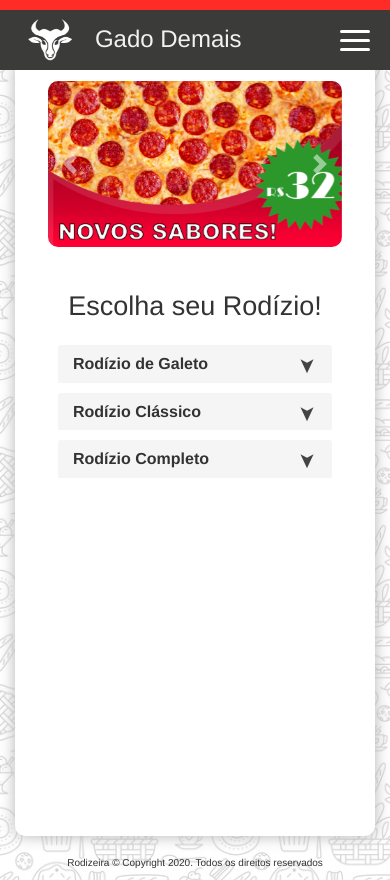
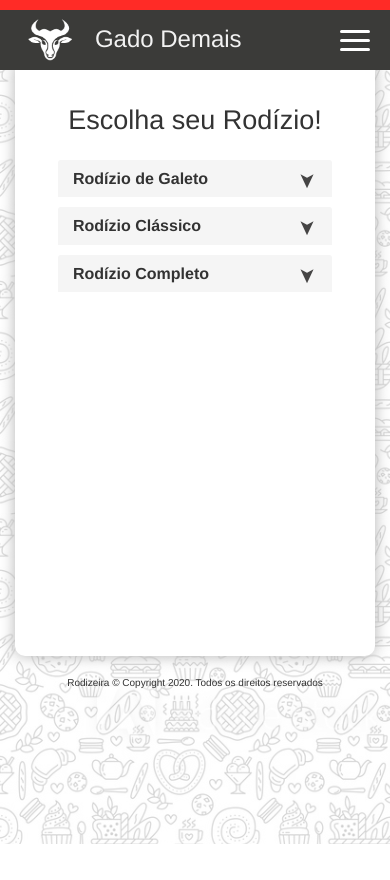
Before and after one commit to eduardassilva/tcc-rodizeira-cliente, a PHP site: page / in a window 390 px wide. After the commit the page ends 844 px from the top, so only its background shows below. Run offline with PHP 8.4, Linux system fonts and the light colour scheme.

Commit message:
Add files via upload

```diff
--- a/srcClient/index.php
+++ b/srcClient/index.php
@@ -38,7 +38,7 @@
 
 		<div id="container" class="box-shadow">
 			<div id="navInicio" class="tabContent">
-				<!--carousel-->
+				<!--carousel
 				<div id="carousel" class="carousel slide" data-ride="carousel">
 					<div class="carousel-inner">
 					  <div class="carousel-item active">
@@ -60,7 +60,7 @@
 					  <span class="carousel-control-next-icon"></span>
 					</a>
 				</div>
-				<br>
+				<br>-->
 				<!--escolha o rodizio-->
 				<div class="panel-group" id="accordion">
 					<div class="rodizio">Escolha seu Rodízio!</div>
--- a/srcClient/style/inicio.css
+++ b/srcClient/style/inicio.css
@@ -1,11 +1,4 @@
-.carousel img{
-    height: 550px;
-    width: 100%;
-}
 
-.carousel-inner{
-    border-radius: 10px;
-}
 
 #navInicio h3{
 	font-weight: bold;
@@ -59,12 +52,3 @@
     transform: rotate(90deg);
     color: #454444;
 }
-
-
-
-@media screen and (max-width: 700px){
-    .carousel img{
-        width: 100%;
-        height: auto;
-    }
-}
--- a/srcClient/style/style.css
+++ b/srcClient/style/style.css
@@ -61,7 +61,7 @@
 .tabContent{
 	padding: 0px 12px;
 	animation: fadeEffect 1s;
-	min-height: 700px;
+	min-height: 500px;
 }
 
 /* Go from zero to full opacity */
```
